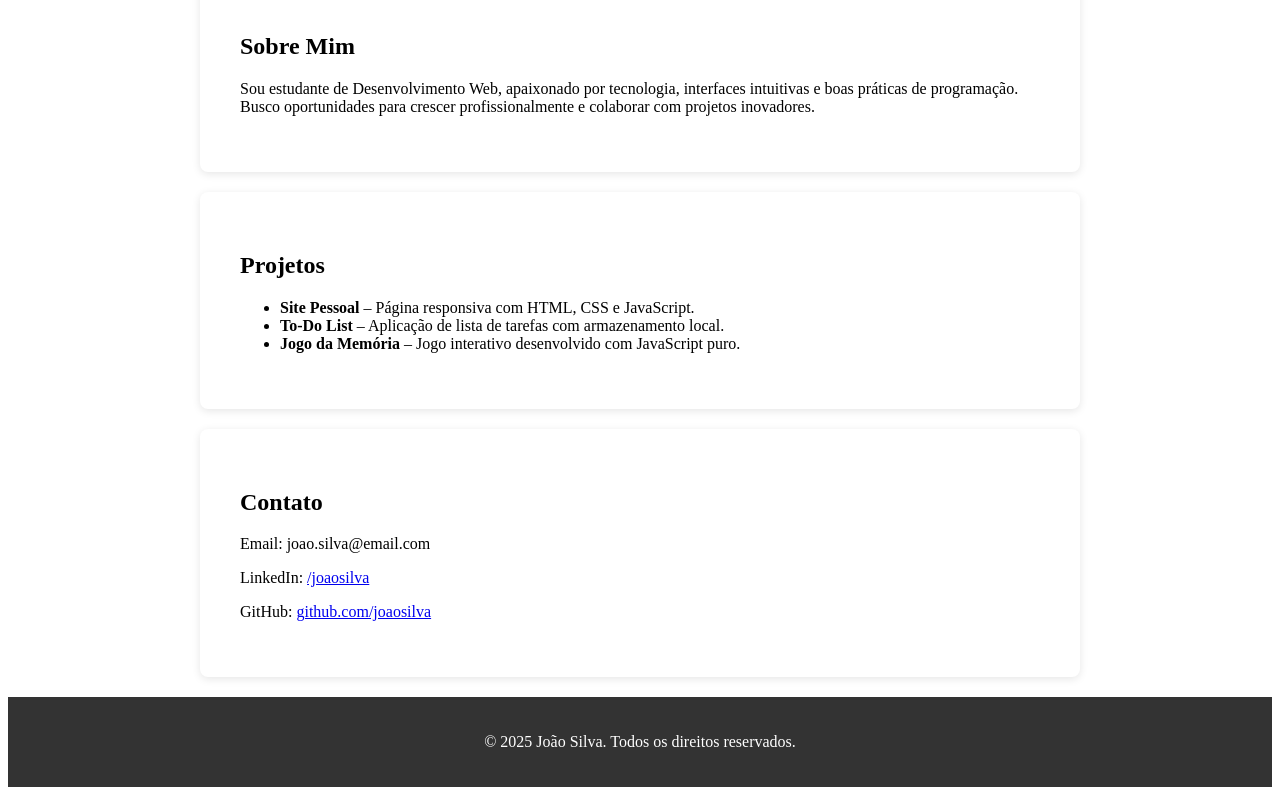
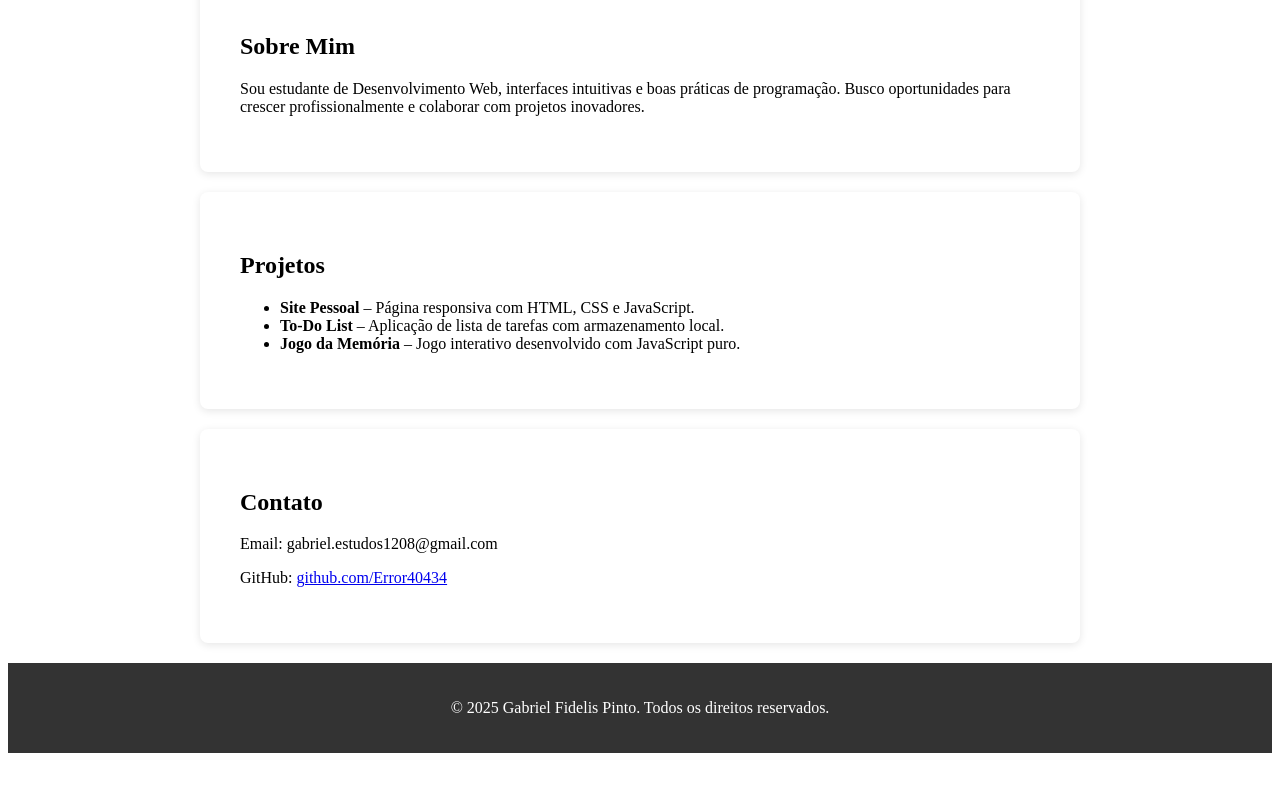
Before and after one commit to Error40434/portifolio, a plain HTML site: page index.html in a window 1280 px wide. Shown: the part 182-977 px from the top of the page. After the commit the page ends 943 px from the top, so only its background shows below. Drawn offline with Linux system fonts and the light colour scheme.

Commit message:
Update index.html

```diff
--- a/index.html
+++ b/index.html
@@ -2,12 +2,12 @@
 <html lang="pt-br">
 <head>
  <meta charset="UTF-8">
- <title>Portfólio - João Silva</title>
+ <title>Portfólio - Gabriel Fidelis Pinto</title>
  <link rel="stylesheet" href="style.css">
 </head>
 <body>
  <header>
- <h1>João Silva</h1>
+ <h1>Gabriel Fidelis Pinto</h1>
  <nav>
  <ul>
  <li> explorar utilização de ferramentas</li>
@@ -19,8 +19,7 @@
  </header>
  <section id="sobre">
  <h2>Sobre Mim</h2>
- <p>Sou estudante de Desenvolvimento Web, apaixonado por
-tecnologia, interfaces intuitivas e boas práticas de programação.
+ <p>Sou estudante de Desenvolvimento Web, interfaces intuitivas e boas práticas de programação.
 Busco oportunidades para crescer profissionalmente e colaborar com
 projetos inovadores.</p>
  </section>
@@ -37,14 +36,12 @@ desenvolvido com JavaScript puro.</li>
  </section>
  <section id="contato">
  <h2>Contato</h2>
- <p>Email: joao.silva@email.com</p>
- <p>LinkedIn: <a href="https://www.linkedin.com/in/joaosilva"
-target="_blank">/joaosilva</a></p>
+ <p>Email: gabriel.estudos1208@gmail.com</p>
  <p>GitHub: <a href="https://github.com/joaosilva"
-target="_blank">github.com/joaosilva</a></p>
+target="_blank">github.com/Error40434</a></p>
  </section>
  <footer>
- <p>&copy; 2025 João Silva. Todos os direitos reservados.</p>
+ <p>&copy; 2025 Gabriel Fidelis Pinto. Todos os direitos reservados.</p>
  </footer>
 </body>
 </html>
```
